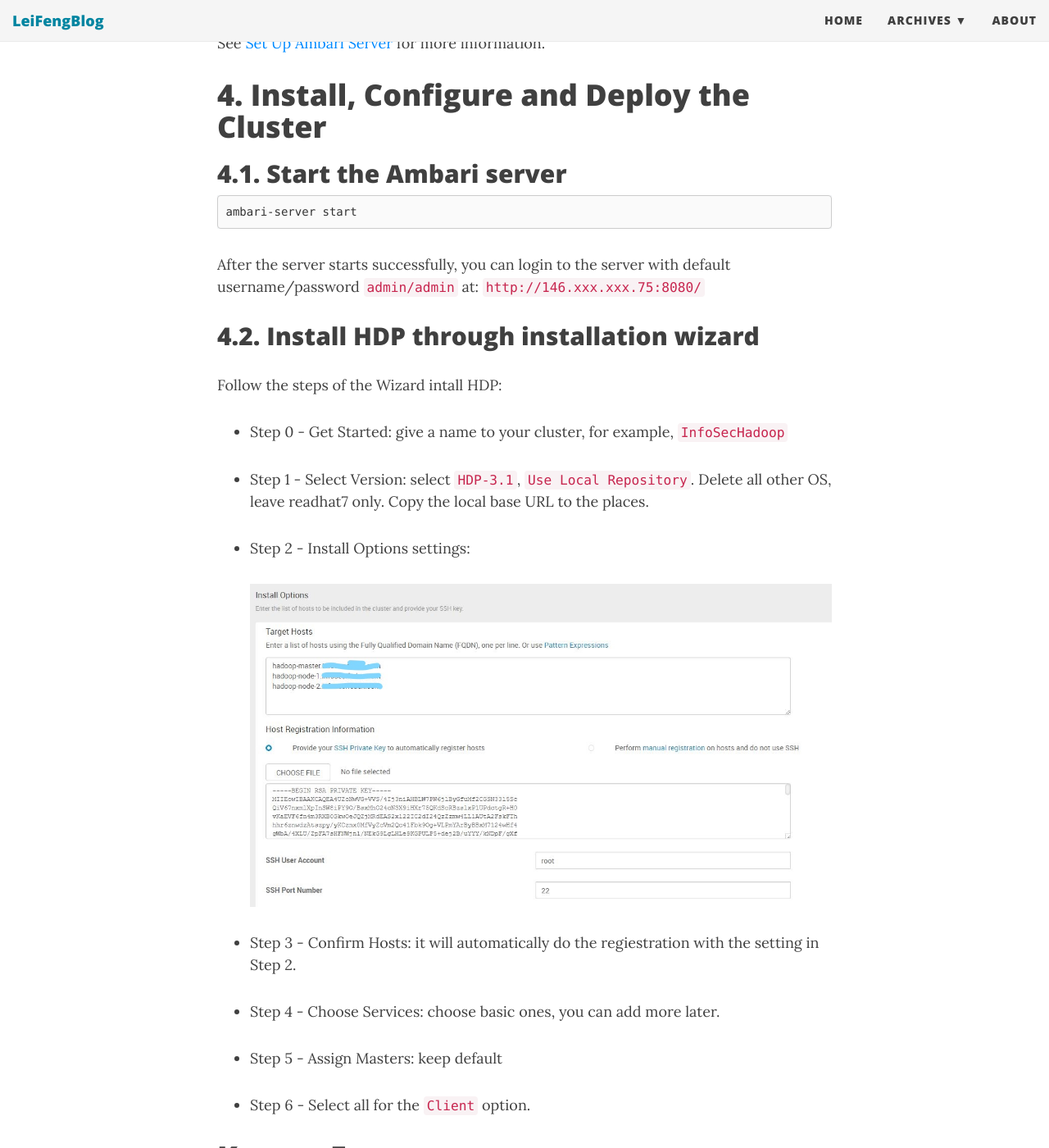
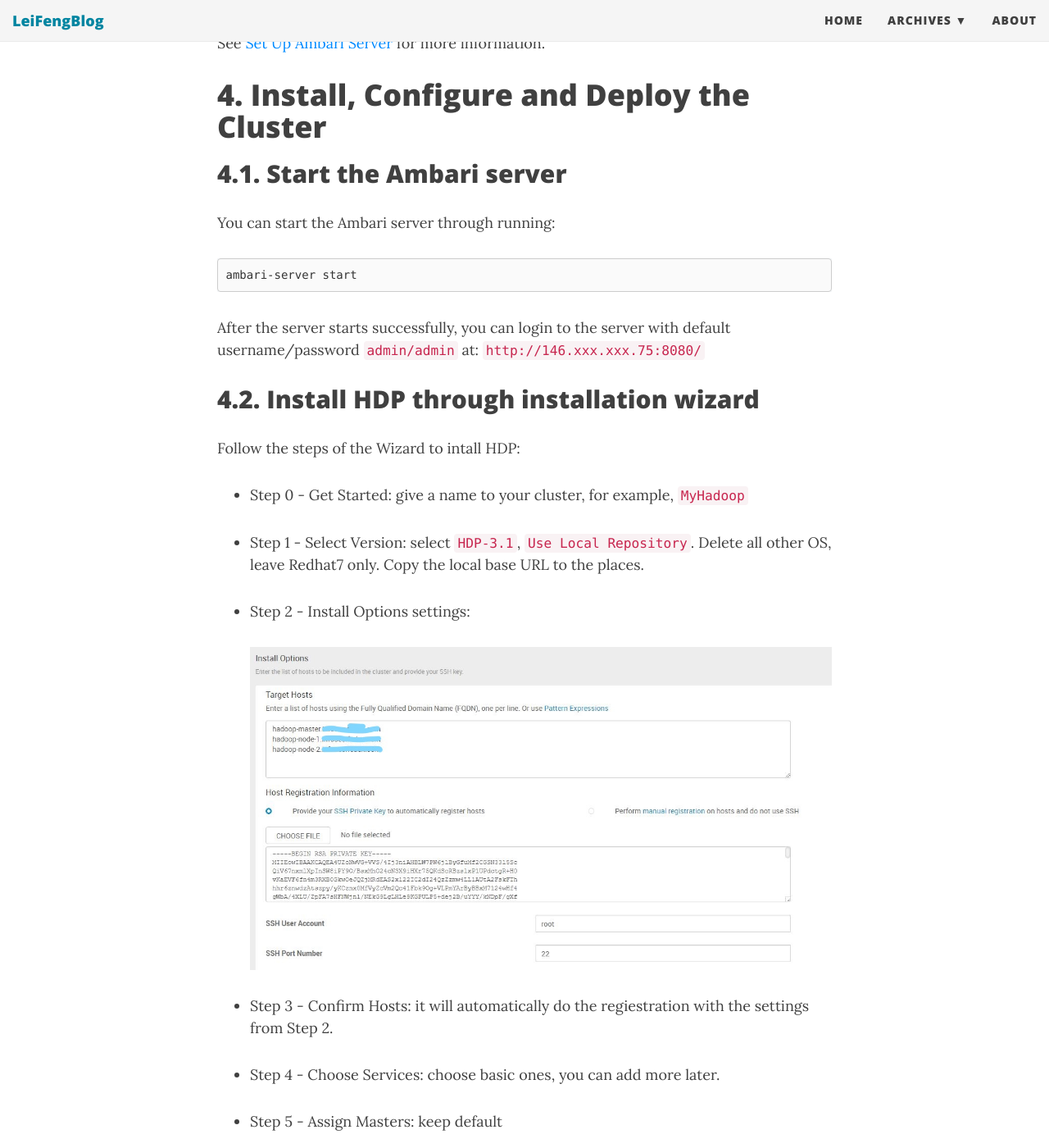
Before and after one commit to stonefl/stonefl.github.io, a Jekyll site: the page built from _posts/2019-03-19-install-hortonworks-hdp-3-1-0-on-cluster-of-vmware-virtual-machines.md, in a window 1280 px wide and 1400 px high, scrolled down 8048 px. Shown: the whole window at 82% size. Built offline with Jekyll 4.4.1, drawn with Linux system fonts in a browser that asks for light colours; nearby versions of some CDN libraries; comment, search, counter and statistics services are not loaded; some of the changed text lies outside the part shown.

Commit message:
Update 2019-03-19-install-hortonworks-hdp-3-1-0-on-cluster-of-vmware-virtual-machines.md

````diff
--- a/_posts/2019-03-19-install-hortonworks-hdp-3-1-0-on-cluster-of-vmware-virtual-machines.md
+++ b/_posts/2019-03-19-install-hortonworks-hdp-3-1-0-on-cluster-of-vmware-virtual-machines.md
@@ -286,6 +286,7 @@
 # 4. Install, Configure and Deploy the Cluster
 
 ## 4.1. Start the Ambari server
+You can start the Ambari server through running:
 
 ```
 ambari-server start
@@ -295,17 +296,17 @@
 
 ## 4.2. Install HDP through installation wizard
 
-Follow the steps of the Wizard intall HDP:
+Follow the steps of the Wizard to intall HDP:
 
-- Step 0 - Get Started: give a name to your cluster, for example, `InfoSecHadoop`
+- Step 0 - Get Started: give a name to your cluster, for example, `MyHadoop`
 
-- Step 1 - Select Version: select `HDP-3.1`, `Use Local Repository`. Delete all other OS, leave readhat7 only. Copy the local base URL to the places.
+- Step 1 - Select Version: select `HDP-3.1`, `Use Local Repository`. Delete all other OS, leave Redhat7 only. Copy the local base URL to the places.
 
 - Step 2 - Install Options settings:
 
   ![step2.png]({{site.baseurl}}/img/post/Step2.jpg)
 
-- Step 3 - Confirm Hosts: it will automatically do the regiestration with the setting in Step 2.
+- Step 3 - Confirm Hosts: it will automatically do the regiestration with the settings from Step 2.
 
 - Step 4 - Choose Services: choose basic ones, you can add more later.
 
@@ -319,7 +320,7 @@
 
 **Error 1:** emtpty HDP Url: https://community.hortonworks.com/articles/231020/ambari-273-ambari-writes-empty-baseurl-values-writ.html
 
-**Error 2:** Requires: libtirpc-devel: https://community.hortonworks.com/idea/107386/libtirpc-devel-required.html
+**Error 2:** Requires libtirpc-devel: https://community.hortonworks.com/idea/107386/libtirpc-devel-required.html
 Run following commands on all hosts:
 
 ```
````
